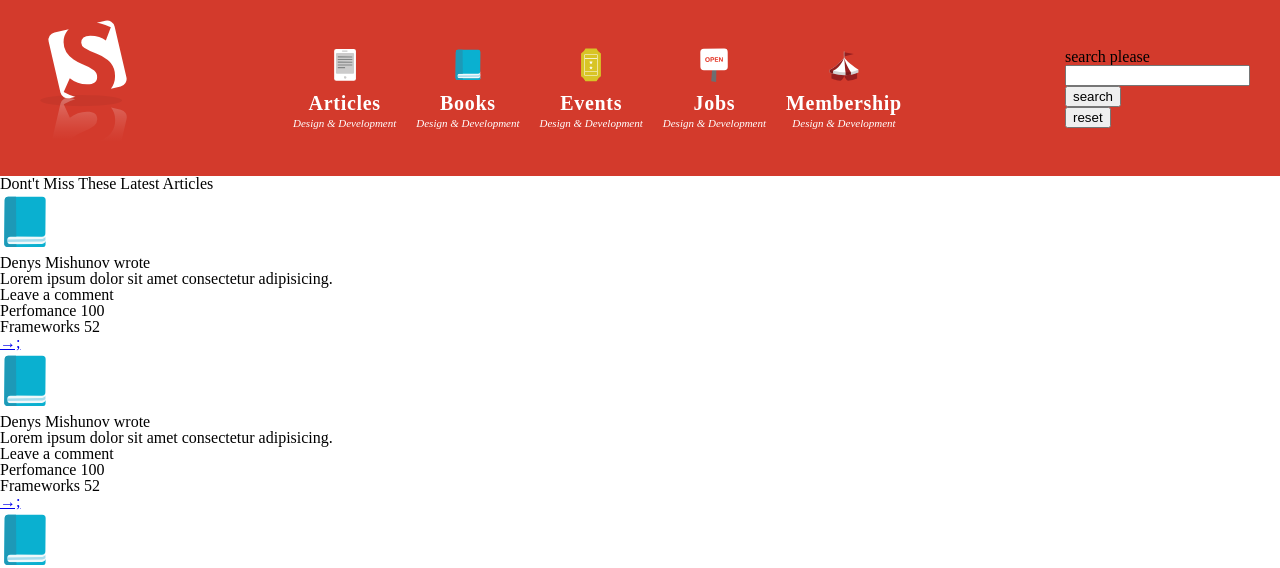
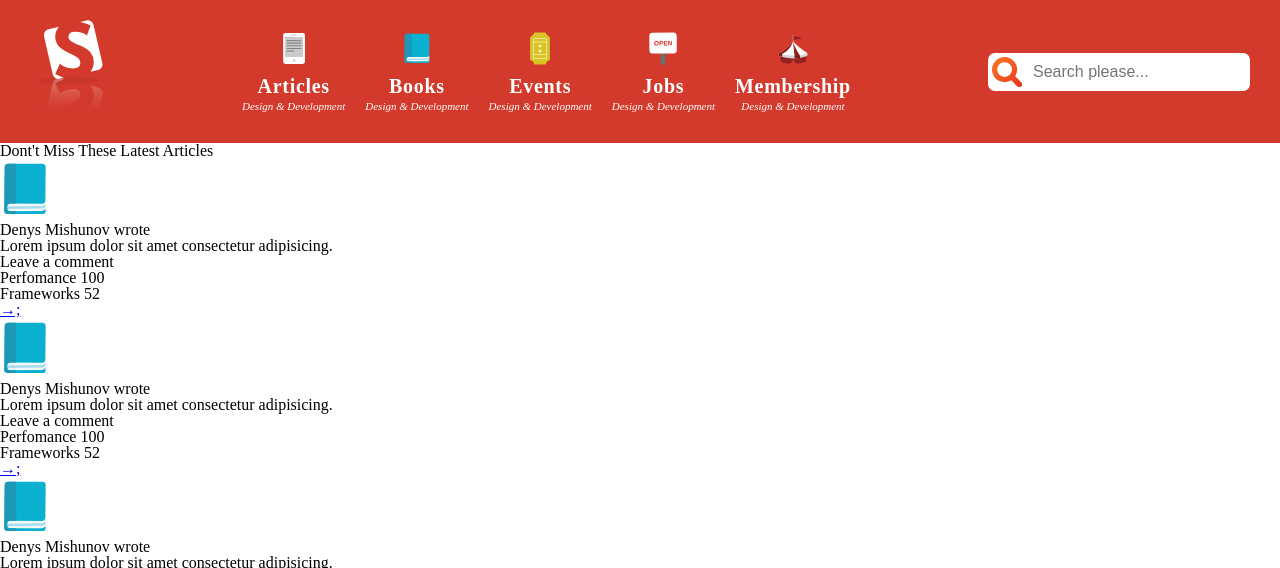
Before and after one commit to andreyarnapolin/smashingMagazineWeb, a plain HTML site: page index.html in a window 1280 px wide. Shown: the top 568 px of the page. Drawn offline with Linux system fonts and the light colour scheme; a web font is replaced by a local one.

Commit message:
03.10 update

```diff
--- a/css/styles.css
+++ b/css/styles.css
@@ -52,3 +52,43 @@ body {
   display: block;
   text-align: center;
 }
+
+.logo img {
+  width: 75px;
+  transition: all 0.3s;
+}
+
+.logo:hover img {
+  transform: rotate(720deg) scale(0.5);
+}
+
+.search {
+  position: relative;
+}
+
+.search input {
+  padding: 10px 10px 10px 45px;
+  font: 16px Mija, sans-serif;
+  border-radius: 7px;
+  border: none;
+  outline: none;
+  transition: all 0.3s;
+}
+.search input:focus {
+  box-shadow: inset 0 0 10px 0 rgba(150, 0, 0, 0.8);
+}
+
+.search button {
+  background: url("../images/search.svg") no-repeat center center;
+  background-size: cover;
+  position: absolute;
+  top: 4px;
+  left: 4px;
+
+  width: 30px;
+  height: 30px;
+
+  border: none;
+  cursor: pointer;
+  outline: none;
+}
--- a/index.html
+++ b/index.html
@@ -10,8 +10,8 @@
   </head>
   <body>
     <header class="header">
-      <a href="/index.html"
-        ><img src="images/logo.svg" alt="logo" width="100" />
+      <a href="/index.html" class="logo">
+        <img src="images/logo.svg" alt="logo" />
       </a>
       <nav>
         <ul class="menu">
@@ -53,14 +53,14 @@
         </ul>
       </nav>
       <div>
-        <form action="#">
-          <label for="search">search please</label>
-          <br />
-          <input type="search" name="search" id="search" />
-          <br />
-          <button type="submit">search</button>
-          <br />
-          <button type="reset">reset</button>
+        <form action="#" class="search">
+          <input
+            type="search"
+            name="search"
+            id="search"
+            placeholder="Search please..."
+          />
+          <button type="submit">&nbsp;</button>
         </form>
       </div>
     </header>
```
Also changed, not shown: images/search.svg (added).
